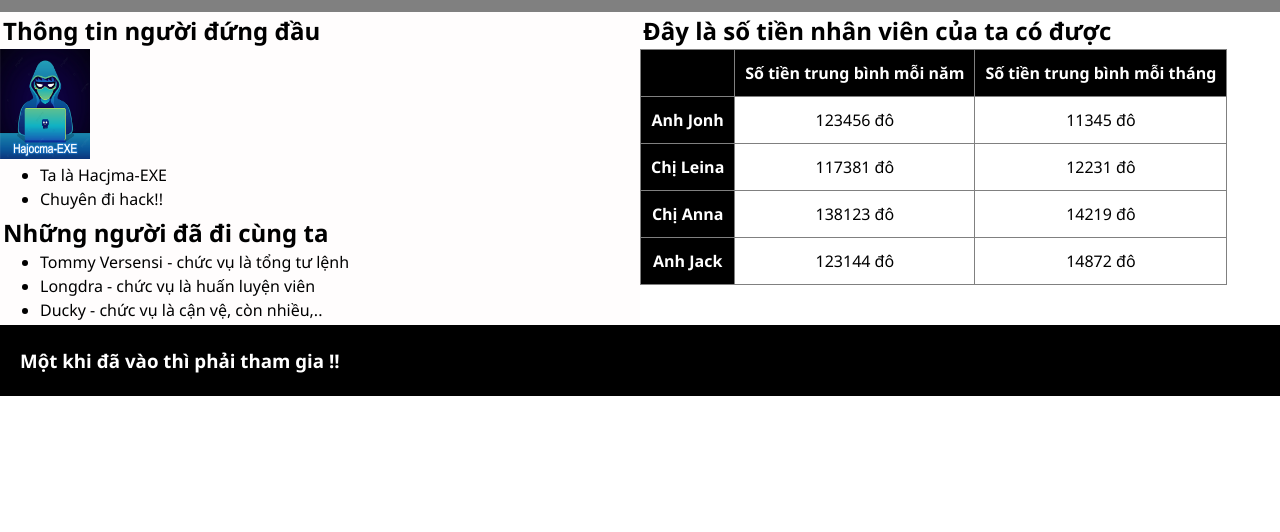
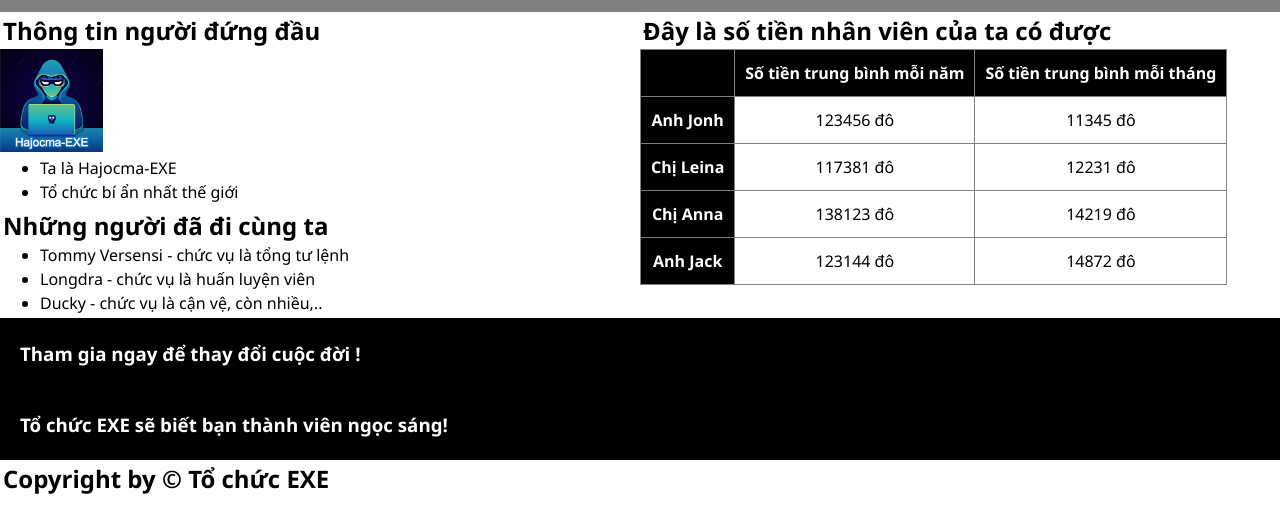
Before and after one commit to vietmrvu/exe, a plain HTML site: page index.html in a window 1280 px wide. Shown: the part 242-774 px from the top of the page. Drawn offline with Linux system fonts and the light colour scheme.

Commit message:
Update index.html

```diff
--- a/index.html
+++ b/index.html
@@ -16,15 +16,15 @@
 <body>
     <h1 id="title"> <img src="assetstwo/hack.png" alt="mec" id="image" > Tổ chức EXE </h1><!--div header-->
     <div id="menu">
-        <div><a href="#si" id="right"> Thông tin</a> <a href="#table"id="right">Tiền của nhân viên</a><a href=""id="right">Tham gia </a></div>
+        <div><a href="#si" id="right"> Thông tin</a> <a href="#table"id="right">Tiền của nhân viên</a><a href="form.html"id="right">Tham gia </a></div>
     </div><!--div header-->
     <div id="container">
         <div id="left-side"><!--div left-->
             <h2 id="si"> Thông tin người đứng đầu  </h2>
-            <img src="assetstwo/hacker.png" alt="mec">
+            <img src="assetstwo/hacker.png" alt="mec" style="width:103px; height: 103px">
             <ul>
-                <li> Ta là Hacjma-EXE</li>
-                <li> Chuyên đi hack!! </li>
+                <li> Ta là Hajocma-EXE</li>
+                <li> Tổ chức bí ẩn nhất thế giới</li>
             </ul>
             <h2 id="w"> Những người đã đi cùng ta  </h2>
             <ul>
@@ -67,8 +67,10 @@
 
         </div><!--div right-->
     </div>
-    <div> <!--div footer-->
-       <h3 id="footer"> Một khi đã vào thì phải tham gia !!</h3>
+    <div id="f"> <!--div footer-->
+       <h3 id="footer"> Tham gia ngay để thay đổi cuộc đời !</h3>
+        <h3 id="footer"> Tổ chức EXE sẽ biết bạn thành viên ngọc sáng! </h3>
+    <h2 id="su">Copyright by © Tổ chức EXE </h3>
     </div><!--div footer-->
 </body>
 </html>
```
